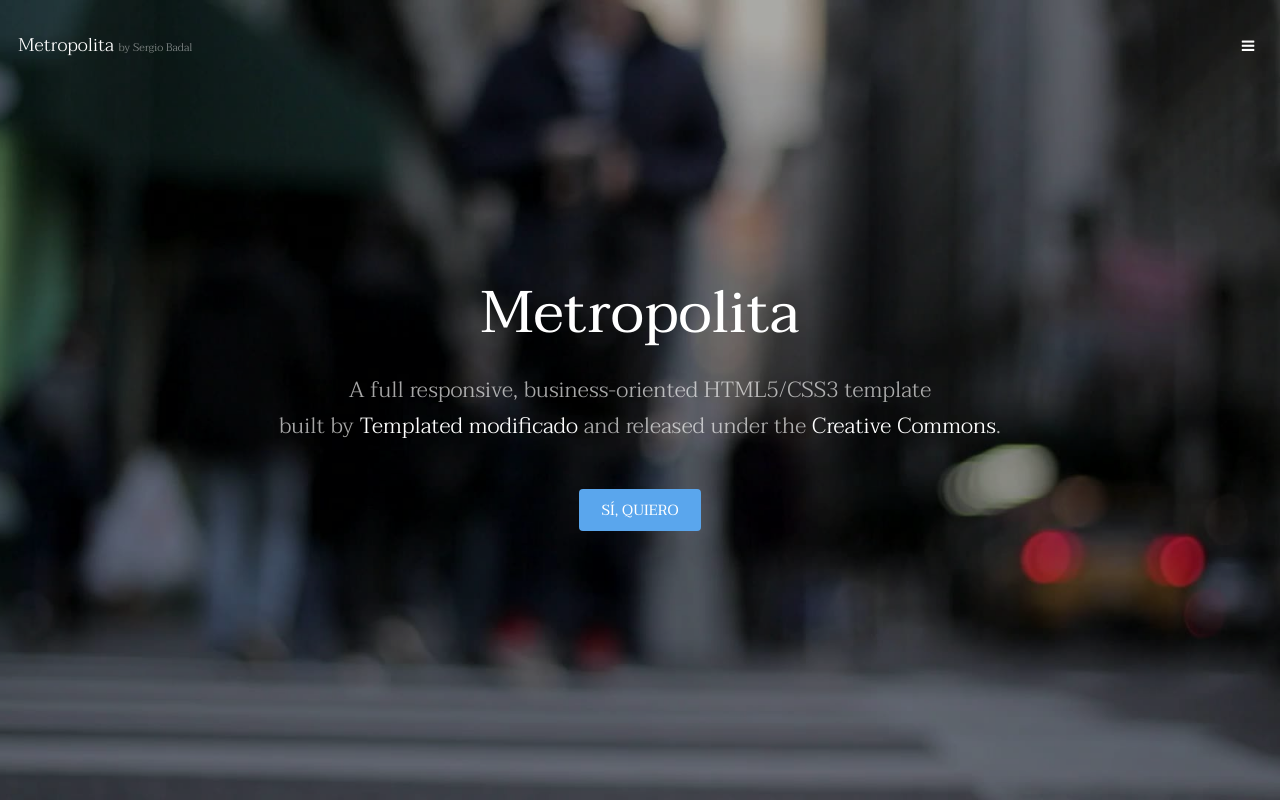
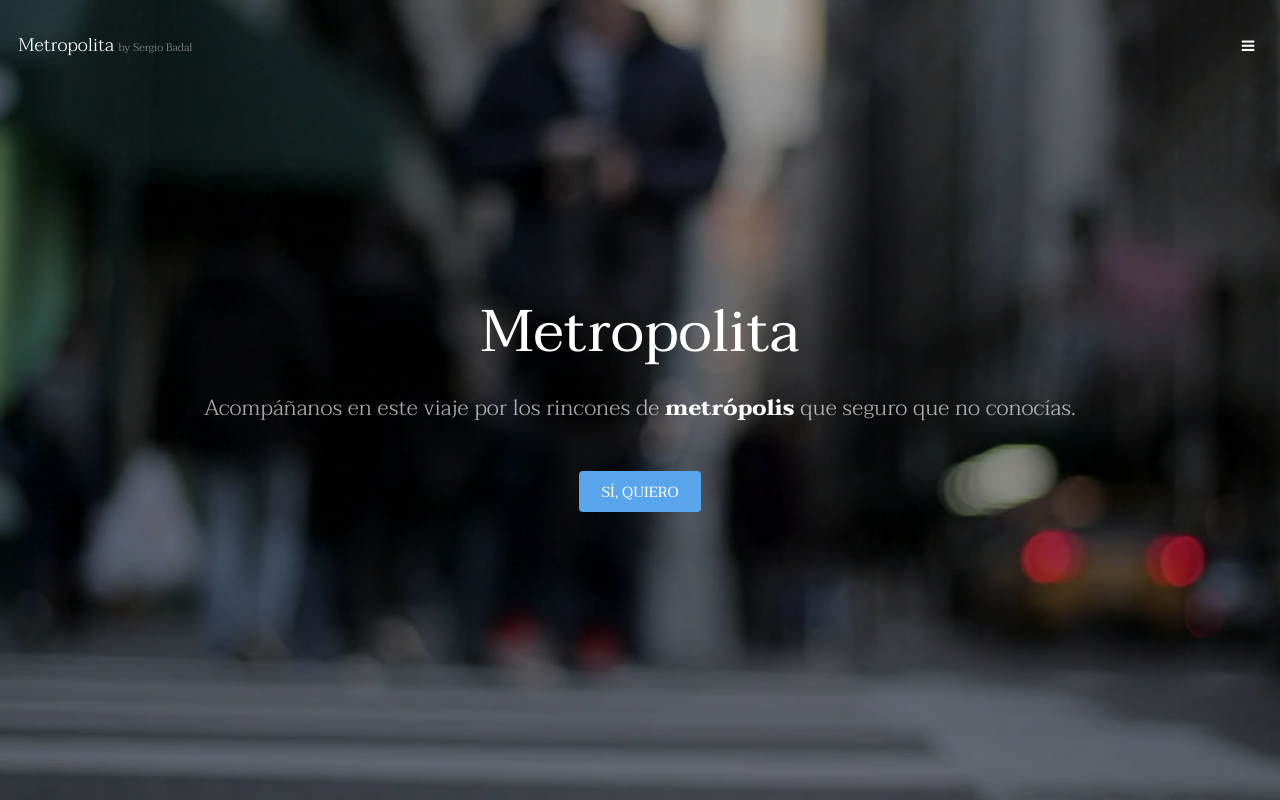
Before and after one commit to 04REPMETROPOLITAVERO/04_REP_METROPOLITA_VERO, a plain HTML site: page index.html in a window 1280 px wide. Shown: the top 800 px of the page. Drawn offline with Linux system fonts and the light colour scheme.

Commit message:
negrita fuerte blanco en la frase de portada por Diseñador Valeria

```diff
--- a/assets/css/main.css
+++ b/assets/css/main.css
@@ -4230,3 +4230,4 @@
 	/* Ocultar bloques específicos */
 	#three, #four, #footer section {display: none;
 	}
+	#banner b{color:white;font-weight: 900; !important}
--- a/index.html
+++ b/index.html
@@ -37,8 +37,8 @@
 			<section id="banner" data-video="images/banner">
 				<div class="inner">
 					<h1>Metropolita</h1>
-					<p>A full responsive, business-oriented HTML5/CSS3 template<br />
-					built by <a href="https://templated.co/">Templated modificado</a> and released under the <a href="https://templated.co/license">Creative Commons</a>.</p>
+					<p>Acompáñanos en este viaje por los rincones de<b> metrópolis </b>que seguro que no conocías.
+					</p>
 					<a href="#one" class="button special scrolly">Sí, quiero</a>
 				</div>
 			</section>
```
